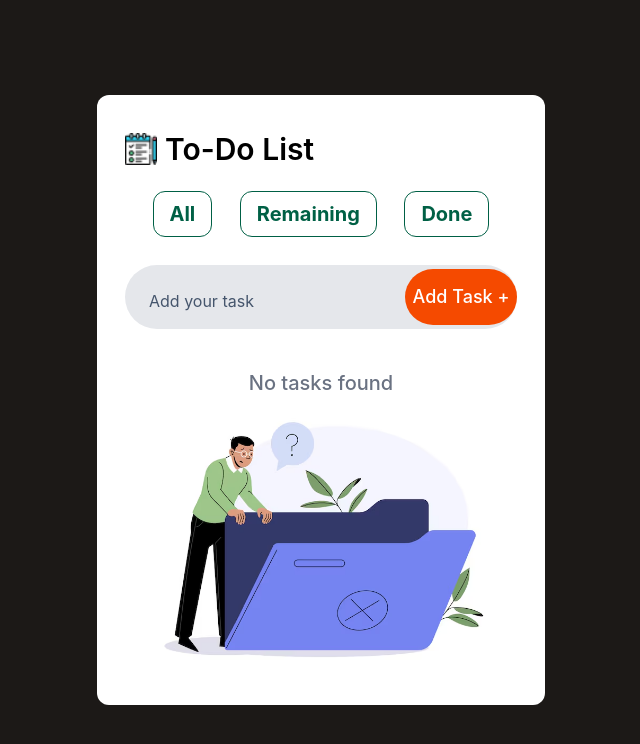
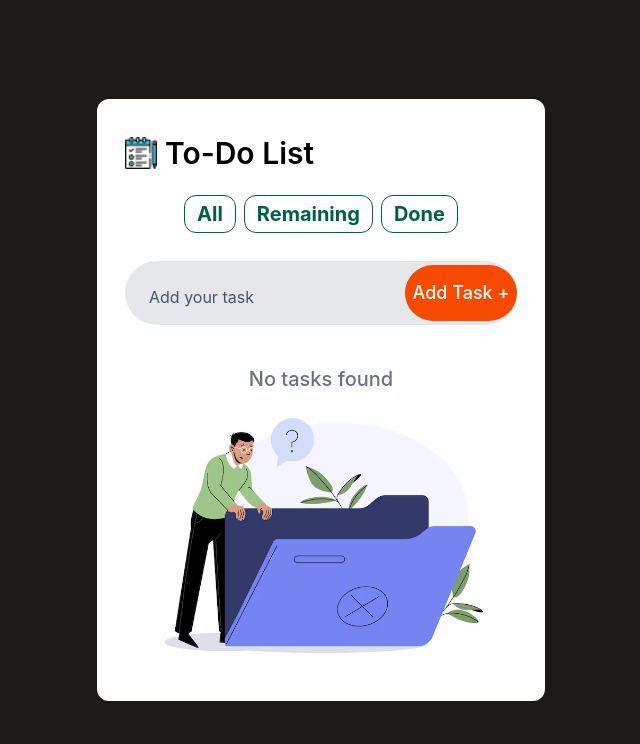
Before and after one commit to QATester22-25/To-Do-List, a React (Vite) app: page / in a window 1280 px wide. Shown: the top 744 px of the page, without its empty margins (319-959 px from the left). Built offline with nearby package versions, Linux system fonts and the light colour scheme.

Commit message:
Add filter

```diff
--- a/src/components/Todo.jsx
+++ b/src/components/Todo.jsx
@@ -4,6 +4,7 @@ import move from "../assets/moving.png"
 import no_task from "../assets/no_tasks.avif"
 import all_done from "../assets/all_done.webp"
 import TodoItems from "./TodoItems";
+import { setFiles } from "@testing-library/user-event/dist/cjs/utils/index.js";
 
 const Todo = () => {
   const [todoList, setTodoList] = useState(
@@ -63,6 +64,14 @@ const Todo = () => {
   const completed = total - remaining;
   const progress = total === 0 ? 0 : Math.round((completed / total) * 100);
 
+  const [filter, setFilter] = useState("all");
+
+  const filteredTodos = todoList.filter((task) => {
+    if (filter === "remaining") return !task.isComplete;
+    if (filter === "done") return task.isComplete;
+    return true;
+  })
+
   return (
     <div className="bg-white place-self-center w-11/12 max-w-md flex flex-col p-7 min-h-137.5 rounded-xl">
       {/* ----------title------------ */}
@@ -72,10 +81,10 @@ const Todo = () => {
         <h1 className="text-3xl font-semibold">To-Do List</h1>
       </div>
       {/*filter*/}
-      <div className="flex justify-evenly mt-4 text-xl">
-        <button className="font-bold cursor-pointer text-emerald-800 border hover:bg-emerald-900 hover:text-white px-4 py-2 rounded-xl">All</button>
-        <button className="font-bold cursor-pointer text-emerald-800 border hover:bg-emerald-900 hover:text-white px-4 py-2 rounded-xl">Remaining</button>
-        <button className="font-bold cursor-pointer text-emerald-800 border hover:bg-emerald-900 hover:text-white px-4 py-2 rounded-xl" >Done</button>
+      <div className="flex justify-center gap-2 mt-4 text-xl">
+        <button onClick={()=>  setFilter("all")} className="font-bold cursor-pointer text-emerald-800 border hover:bg-emerald-900 hover:text-white px-3 py-1 rounded-xl">All</button>
+        <button onClick={()=> setFilter("remaining") } className="font-bold cursor-pointer text-emerald-800 border hover:bg-emerald-900 hover:text-white px-3 py-1 rounded-xl">Remaining</button>
+        <button on onClick={ ()=> setFilter("done")} className="font-bold cursor-pointer text-emerald-800  border hover:bg-emerald-900 hover:text-white px-3 py-1 rounded-xl" >Done</button>
       </div>
 
       {/* ----------input box------------ */}
@@ -102,7 +111,7 @@ const Todo = () => {
       {/* ----------to do list----------- */}
 
       <div>
-        {todoList.map((item, index) => {
+        {filteredTodos.map((item, index) => {
           return (
             <TodoItems
               key={index}
```
